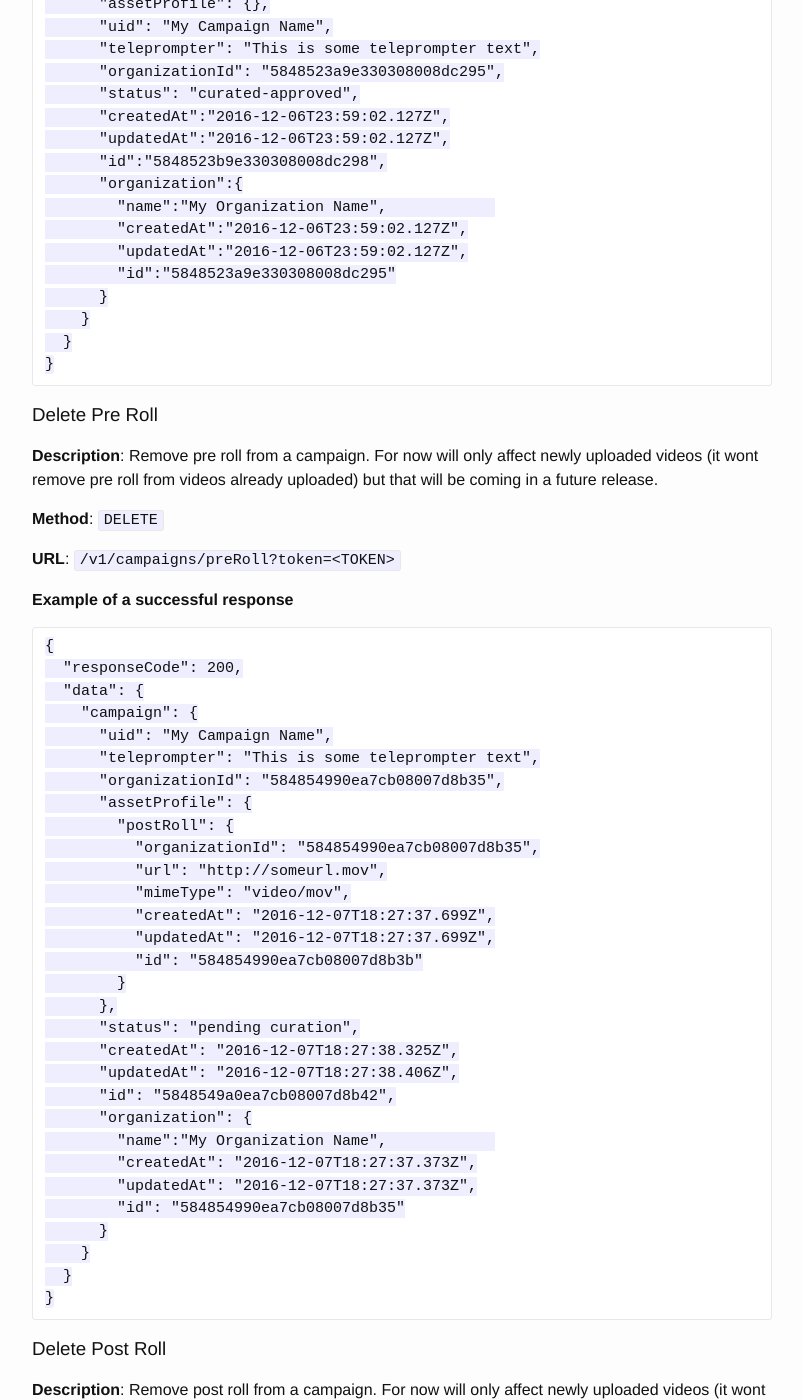
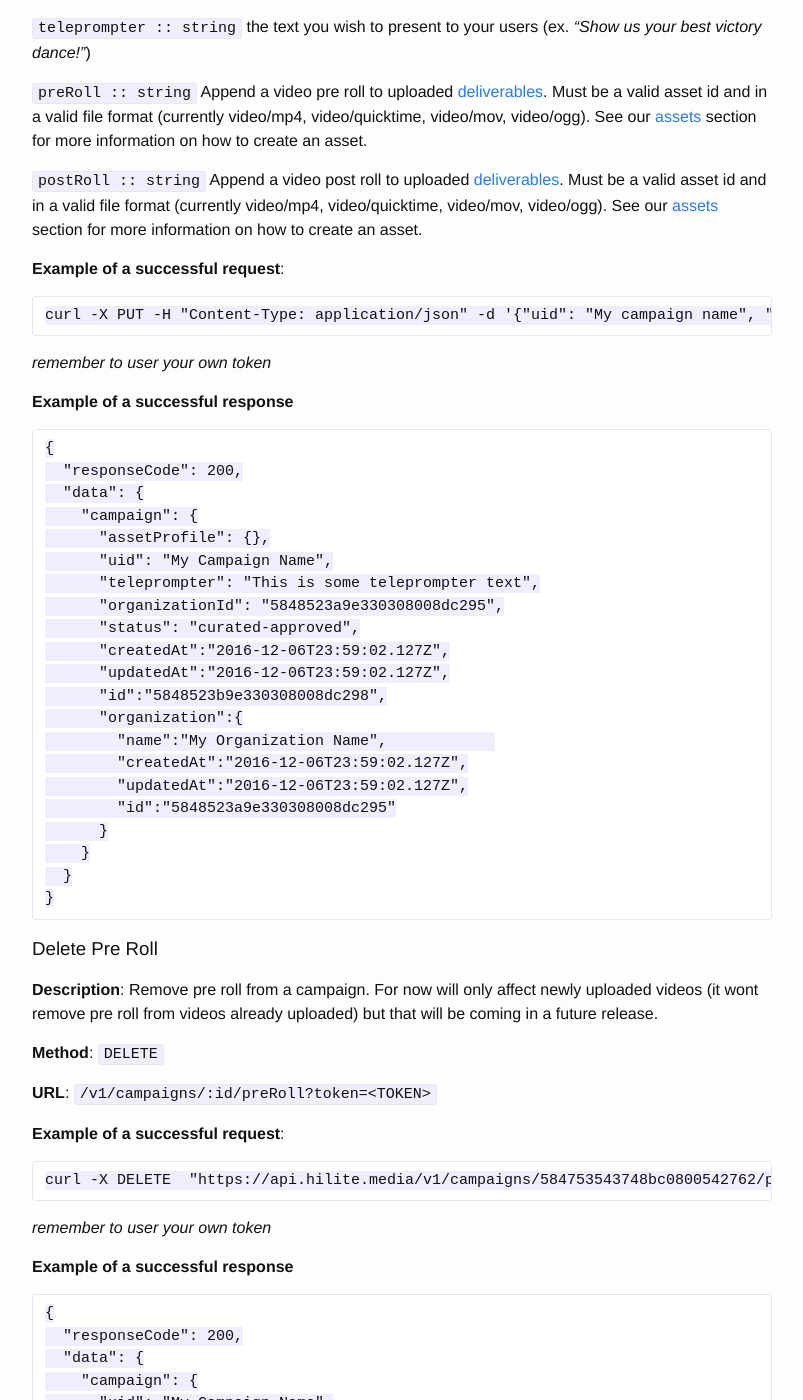
Before and after one commit to hilite-developer-site/hilite-developer-site.github.io, a Jekyll site: the page built from campaigns.md, in a window 1280 px wide and 1400 px high, scrolled down 3834 px. Shown: the whole window, without its empty margins (238-1041 px from the left). Built offline with Jekyll 4.4.1, drawn with Linux system fonts in a browser that asks for light colours; some of the changed text lies outside the part shown.

Commit message:
add request examples

```diff
--- a/campaigns.md
+++ b/campaigns.md
@@ -21,6 +21,10 @@ Brands generate campaigns. This is usually done via our [admin console](https://
 
 `uid :: string (required)` name of the campaign (ex. _"Super Bowl Victory Dance"_)
 `teleprompter :: string (required)` the text you wish to present to your users (ex. _"Show us your best victory dance!"_)
+
+**Example of a successful request**:
+
+{% include curl.html url="/v1/campaigns" method="POST" data="{\"uid\": \"My campaign name\", \"teleprompter\": \"Some teleprompter text\"}" %}
 
 **Example of a successful response**
 
@@ -56,7 +60,11 @@ Brands generate campaigns. This is usually done via our [admin console](https://
 
 **URL**: `/v1/campaigns?token=<TOKEN>`
 
-**Example of a successful response**
+**Example of a successful request**:
+
+{% include curl.html url="/v1/campaigns" method="GET" %}
+
+**Example of a successful response**:
 
     {
       "responseCode": 200,
@@ -124,6 +132,10 @@ Brands generate campaigns. This is usually done via our [admin console](https://
 
 **URL**: `/v1/campaigns/:id?token=<TOKEN>`
 
+**Example of a successful request**:
+
+{% include curl.html url="/v1/campaigns/584753543748bc0800542762" method="GET" %}
+
 **Example of a successful response**
 
     {
@@ -166,6 +178,10 @@ Brands generate campaigns. This is usually done via our [admin console](https://
 
 `postRoll :: string` Append a video post roll to uploaded [deliverables](/deliverables.html). Must be a valid asset id and in a valid file format (currently video/mp4, video/quicktime, video/mov, video/ogg). See our [assets](/assets.html) section for more information on how to create an asset.
 
+**Example of a successful request**:
+
+{% include curl.html url="/v1/campaigns" method="PUT" data="{\"uid\": \"My campaign name\", \"teleprompter\": \"Updated text\", \"preRoll\" : \"76124e30-7136-4211-b411-94ce7444e9eb\", \"postRoll\" : \"76124e30-7136-4211-b411-94ce7444e9eb\"}" %}
+
 **Example of a successful response**
 
     {
@@ -198,7 +214,11 @@ Brands generate campaigns. This is usually done via our [admin console](https://
 
 **Method**: `DELETE`
 
-**URL**: `/v1/campaigns/preRoll?token=<TOKEN>`
+**URL**: `/v1/campaigns/:id/preRoll?token=<TOKEN>`
+
+**Example of a successful request**:
+
+{% include curl.html url="/v1/campaigns/584753543748bc0800542762/preRoll" method="DELETE" %}
 
 **Example of a successful response**
 
@@ -241,7 +261,11 @@ Brands generate campaigns. This is usually done via our [admin console](https://
 
 **Method**: `DELETE`
 
-**URL**: `/v1/campaigns/postRoll?token=<TOKEN>`
+**URL**: `/v1/campaigns/:id/postRoll?token=<TOKEN>`
+
+**Example of a successful request**:
+
+{% include curl.html url="/v1/campaigns/584753543748bc0800542762/postRoll" method="DELETE" %}
 
 **Example of a successful response**
 
@@ -286,6 +310,10 @@ Brands generate campaigns. This is usually done via our [admin console](https://
 
 **URL**: `/v1/campaigns?token=<TOKEN>`
 
+**Example of a successful request**:
+
+{% include curl.html url="/v1/campaigns/584753543748bc0800542762" method="DELETE" %}
+
 **Example of a successful response**
 
     {
```
